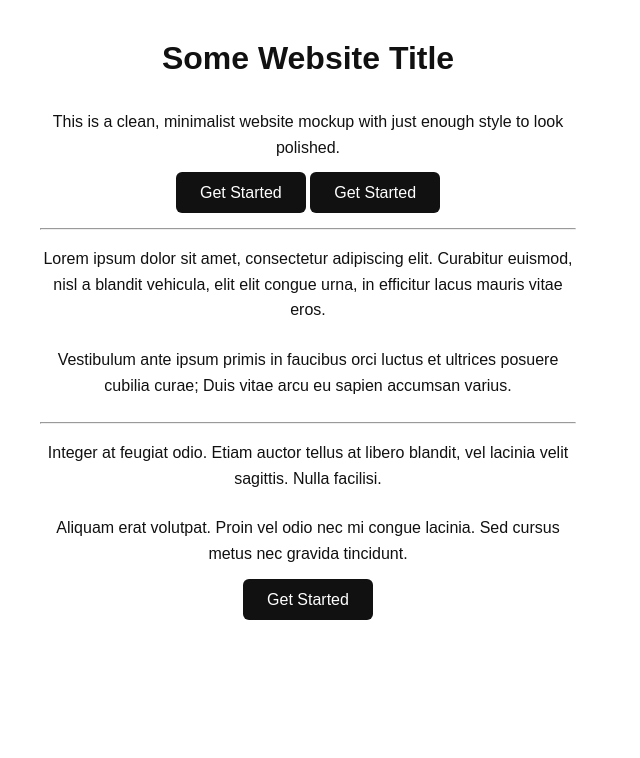
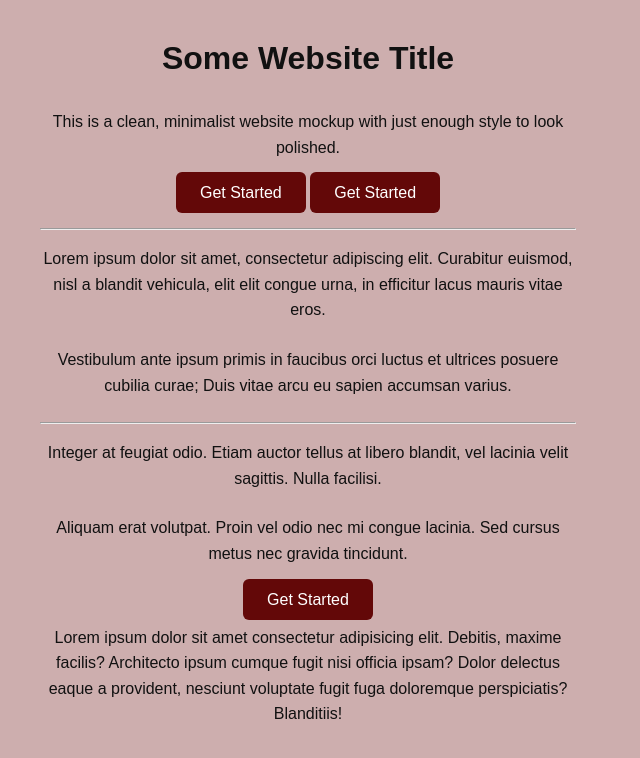
Before and after one commit to Ironhack-RMT-ES-FT2504-bokoblin/pair-programming-test, a plain HTML site: page index.html in a window 1280 px wide. Shown: the whole page, without its empty margins (0-640 px from the left). Drawn offline with Linux system fonts and the light colour scheme.

Commit message:
agregando estilos y nuevo parrafo

```diff
--- a/index.html
+++ b/index.html
@@ -29,5 +29,7 @@
 
     <a class="button" href="#">Get Started</a>
 
+    <p>Lorem ipsum dolor sit amet consectetur adipisicing elit. Debitis, maxime facilis? Architecto ipsum cumque fugit nisi officia ipsam? Dolor delectus eaque a provident, nesciunt voluptate fugit fuga doloremque perspiciatis? Blanditiis!</p>
+
 </body>
 </html>
--- a/style.css
+++ b/style.css
@@ -29,7 +29,7 @@ p {
 a.button {
   text-decoration: none;
   color: #ffffff;
-  background-color: #111111;
+  background-color: #630808;
   padding: 0.75rem 1.5rem;
   border-radius: 6px;
 }
@@ -37,3 +37,8 @@ a.button {
 a.button:hover {
   background-color: #555;
 }
+
+body {
+  background-color: rgb(205, 174, 174);
+
+}
```
